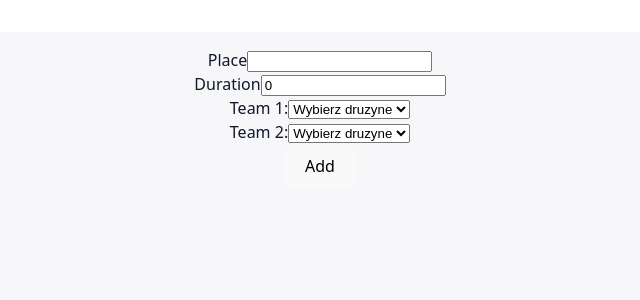
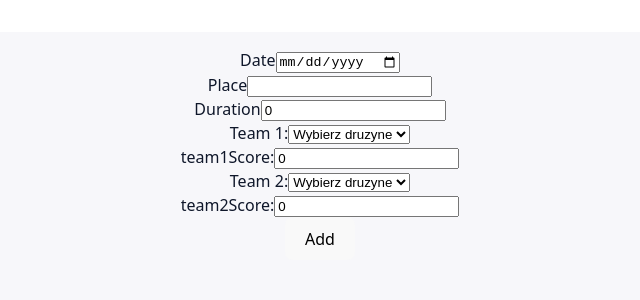
Before and after one commit to LukasSondej/FootballApp, a React (Vite) app: page / in a window 1280 px wide. Shown: the top 300 px of the page, without its empty margins (320-960 px from the left). Built offline with nearby package versions, Linux system fonts and the light colour scheme; data requests are answered from the project's data file.

Commit message:
poprawiony formularz dodawania teamu

```diff
--- a/db.json
+++ b/db.json
@@ -60,8 +60,8 @@
       "duration": 90,
       "team1Id": "1",
       "team2Id": "2",
-      "team1Score": "1",
-      "team2Score": "3"
+      "team1Score": 1,
+      "team2Score": 3
     },
     {
       "id": "2",
@@ -70,8 +70,18 @@
       "duration": 90,
       "team1Id": "1",
       "team2Id": "3",
-      "team1Score": "2",
-      "team2Score": "5"
+      "team1Score": 2,
+      "team2Score": 5
+    },
+    {
+      "id": "9ee3",
+      "date": "2025-12-10",
+      "place": "dupa",
+      "duration": 100,
+      "team1Id": "1",
+      "team2Id": "2",
+      "team1Score": 14,
+      "team2Score": 45
     }
   ]
 }
--- a/src/ParentTeamsComp.tsx
+++ b/src/ParentTeamsComp.tsx
@@ -5,6 +5,7 @@ import { EditTeam } from "./teamFolder/EditTeam"
 
 export const ParentTeamsComp = () => {
   const [idEditTeam, setIdEditTeam] = useState<string | null>(null)
+
 if (idEditTeam) {
       return <EditTeam  idEditTeam={idEditTeam} setIdEditTeam = {setIdEditTeam} teamId={idEditTeam} />
   }
--- a/src/matchesFolder/AddMatch.tsx
+++ b/src/matchesFolder/AddMatch.tsx
@@ -14,8 +14,8 @@ const [values, setValues] = useState<NewMatch>({
     duration: 0,
     team1Id: "",
     team2Id: "",
-    team1Score: "",
-    team2Score: ""
+    team1Score: 0,
+    team2Score: 0
 }
 
 )
@@ -34,11 +34,12 @@ const onSubmit = (e: React.FormEvent<HTMLFormElement>) => {
     duration: values.duration,
     team1Id: values.team1Id,
     team2Id: values.team2Id,
-    team1Score: values.team1Score,
-    team2Score: values.team2Score
+    team1Score: Number(values.team1Score),
+    team2Score: Number(values.team2Score)
    })
 
 }
+console.log(teams)
 if(!teams){
     return <p>Loading Teams...</p>
 }
--- a/src/matchesFolder/FormMatch.tsx
+++ b/src/matchesFolder/FormMatch.tsx
@@ -10,6 +10,12 @@ teams: Team[]
 export const FormMatch = ({values, handleChange, onSubmit, teams}: PropsMatch) => {
 return (
 <form onSubmit={onSubmit}>
+<div>
+<label htmlFor="date">Date</label>
+<input type="date" name="date" id="date" value={values.date} onChange={handleChange}/>
+
+</div>
+
 <div>
 <label htmlFor="place">Place</label>
 <input type="text" name="place" id="place" value={values.place} onChange={handleChange}/>
@@ -26,6 +32,11 @@ return (
   <option value="">Wybierz druzyne</option>
   {teams.map(el => <option key={el.id} value={el.id}>{el.name}</option>)}
 </select>
+
+</div>
+<div>
+  <label htmlFor="team1Score">team1Score:</label>
+  <input type="number" name="team1Score" id="team1Score" value={values.team1Score} onChange={handleChange}/>
 </div>
 <div>
   <label>Team 2:</label>
@@ -34,6 +45,10 @@ return (
   {teams.map(el => <option key={el.id} value={el.id}>{el.name}</option>)}
 </select>
 </div>
+<div>
+  <label htmlFor="team2Score">team2Score:</label>
+  <input type="number" name="team2Score" id="team2Score" value={values.team2Score} onChange={handleChange}/>
+</div>
 
 <button type="submit">Add</button>
 </form>
```
Also changed, not shown: src/types/index.ts (+4 -4 lines).
